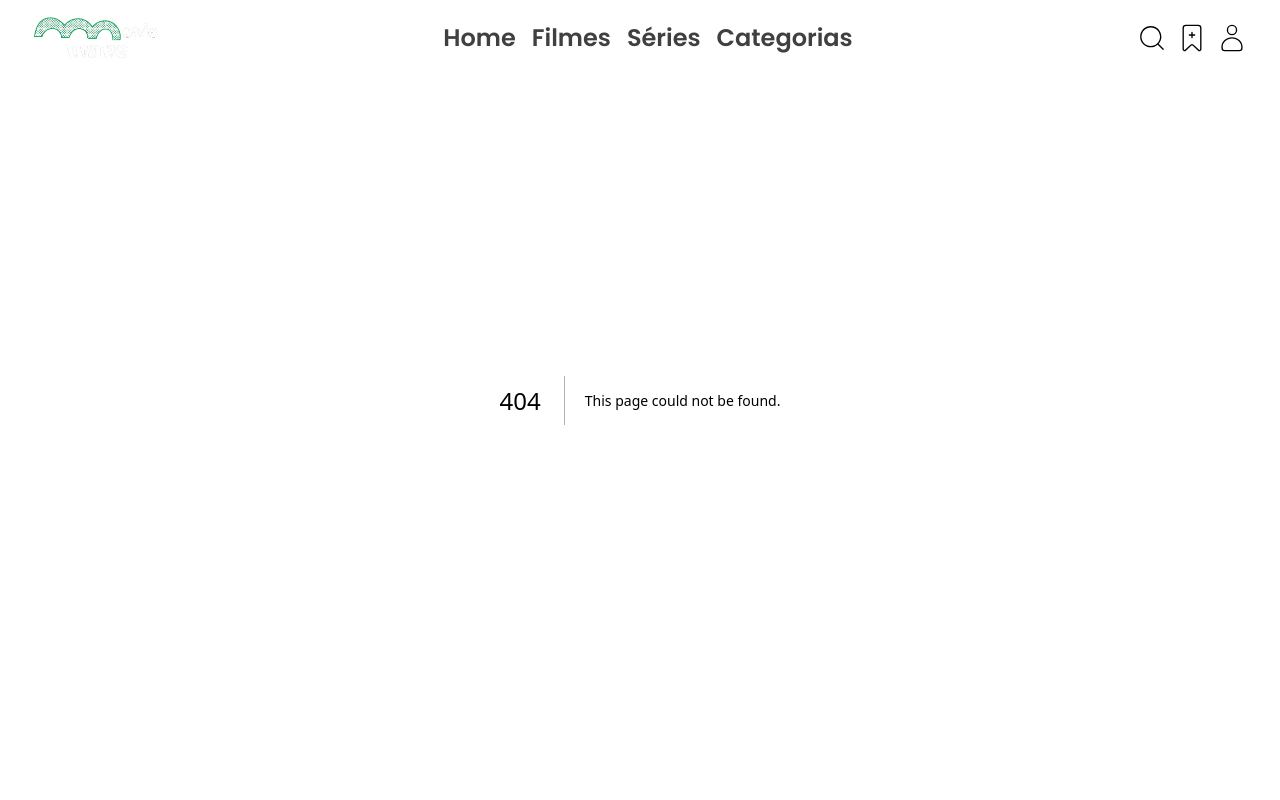
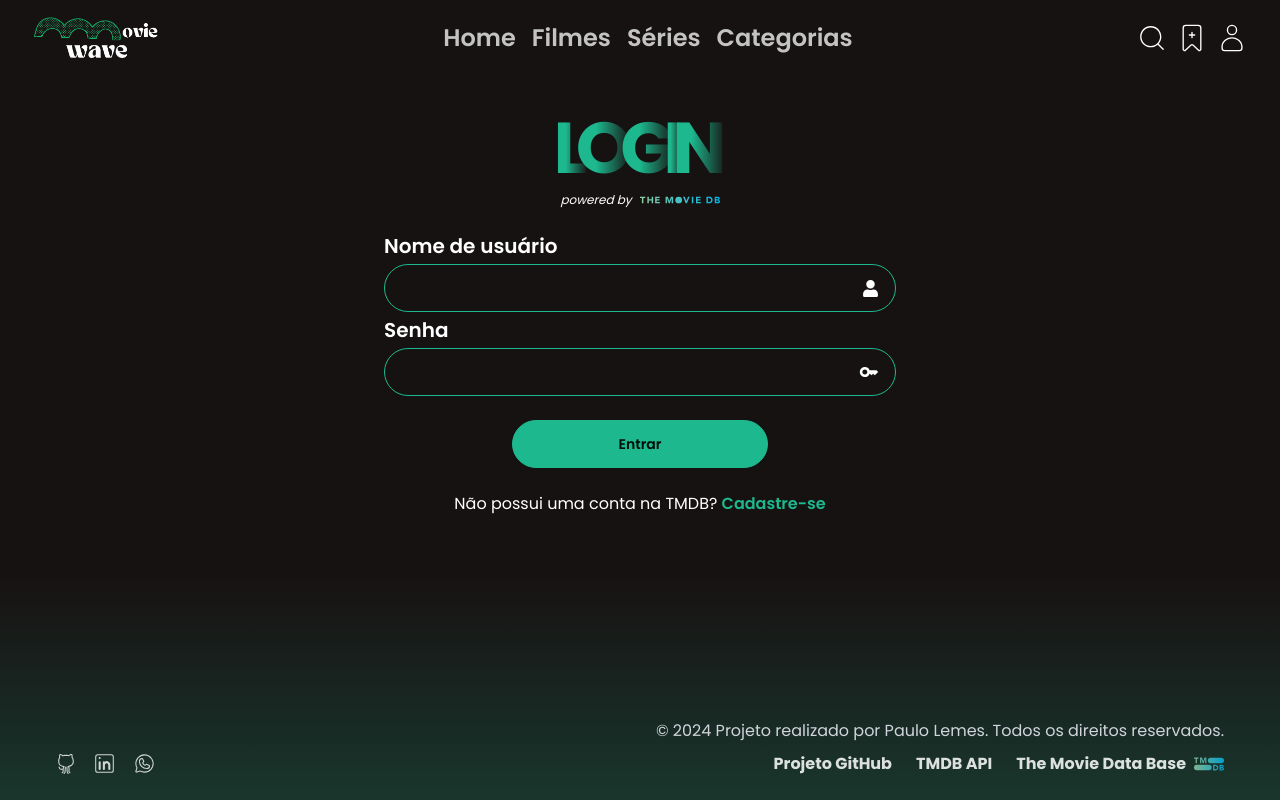
Before and after one commit to paulo-lemes/projeto-movie-wave-streaming, a Next.js app: page /login in a window 1280 px wide. Before the commit this address had no page. Shown: the top 800 px of the page. Built offline with nearby package versions, Linux system fonts and the light colour scheme.

Commit message:
Created login page

```diff
--- a/package.json
+++ b/package.json
@@ -10,6 +10,7 @@
   },
   "dependencies": {
     "classnames": "^2.5.1",
+    "cookie": "^0.6.0",
     "framer-motion": "^11.2.3",
     "next": "14.2.3",
     "react": "^18",
@@ -17,6 +18,7 @@
     "react-icons": "^5.2.0"
   },
   "devDependencies": {
+    "@types/cookie": "^0.6.0",
     "@types/node": "^20",
     "@types/react": "^18",
     "@types/react-dom": "^18",
--- a/src/app/actions.ts
+++ b/src/app/actions.ts
@@ -1,12 +1,92 @@
 "use server";
 
-import { content, PostContentObj } from "@/types";
+import {
+  content,
+  LoginData,
+  PostContentObj,
+  RequestSessionResponse,
+  RequestTokenResponse,
+} from "@/types";
 
 const headers = {
   accept: "application/json",
   "content-type": "application/json",
   Authorization: `Bearer ${process.env.API_TOKEN}`,
 };
+
+export async function getRequestToken(): Promise<
+  RequestTokenResponse | undefined
+> {
+  try {
+    const response = await fetch(
+      process.env.BASE_URL + `authentication/token/new`,
+      {
+        method: "GET",
+        headers,
+      }
+    );
+
+    if (!response.ok)
+      throw new Error(`Status ${response.status}- ${response.statusText}`);
+
+    const data = await response.json();
+    console.log(data);
+
+    return data;
+  } catch (err) {
+    console.error("Fetch error:", err);
+  }
+}
+
+export async function postLogin(
+  loginData: LoginData
+): Promise<RequestTokenResponse | undefined> {
+  try {
+    const response = await fetch(
+      process.env.BASE_URL + `authentication/token/validate_with_login`,
+      {
+        method: "POST",
+        headers,
+        body: JSON.stringify(loginData),
+      }
+    );
+
+    if (!response.ok)
+      throw new Error(`Status ${response.status}- ${response.statusText}`);
+
+    const data = await response.json();
+    console.log(data);
+
+    return data;
+  } catch (err) {
+    console.error("Fetch error:", err);
+  }
+}
+
+export async function getSessionId(
+  requestToken: string | undefined
+): Promise<RequestSessionResponse | undefined> {
+  try {
+    const response = await fetch(
+      process.env.BASE_URL + `authentication/session/new`,
+      {
+        method: "POST",
+        headers,
+        body: JSON.stringify({ request_token: requestToken }),
+      }
+    );
+
+    if (!response.ok)
+      throw new Error(`Status ${response.status}- ${response.statusText}`);
+
+    const data = await response.json();
+    console.log(data);
+
+    return data;
+  } catch (err) {
+    console.error("Fetch error:", err);
+  }
+}
 
 export async function getContentAccount(
   toggle: string,
--- /dev/null
+++ b/src/app/api/login/route.ts
@@ -0,0 +1,29 @@
+import { NextResponse } from "next/server";
+import { serialize } from "cookie";
+
+export async function POST(request: Request) {
+  const { sessionId } = await request.json();
+
+  if (sessionId) {
+    const response = NextResponse.json(
+      { message: "Login successfull" },
+      { status: 200 }
+    );
+
+    response.headers.set(
+      "Set-Cookie",
+      serialize("auth", sessionId, {
+        httpOnly: true,
+        maxAge: 60 * 60 * 24 * 7,
+        sameSite: "strict",
+        path: "/",
+      })
+    );
+    return response;
+  } else {
+    return NextResponse.json(
+      { message: "Invalid credentials" },
+      { status: 401 }
+    );
+  }
+}
--- /dev/null
+++ b/src/app/login/page.tsx
@@ -0,0 +1,111 @@
+import React from "react";
+import Image from "next/image";
+import TMDBLogo from "./assets/themoviedatabase-logo.svg";
+import { FadeInContent } from "@/components/FadeInContent";
+import { StyledTitle } from "@/components/StyledTitle";
+import { FaUser } from "react-icons/fa";
+import { MdOutlineKey } from "react-icons/md";
+import { getRequestToken, getSessionId, postLogin } from "../actions";
+import { redirect } from "next/navigation";
+import { headers } from "next/headers";
+
+export default function Login() {
+  const handleLogin = async (formData: FormData) => {
+    "use server";
+
+    const requestToken = await getRequestToken();
+
+    const loginData = {
+      username: formData.get("username"),
+      password: formData.get("password"),
+      request_token: requestToken?.request_token,
+    };
+
+    const login = await postLogin(loginData);
+    const session = await getSessionId(requestToken?.request_token);
+
+    const host = headers().get("host");
+    const protocal = process?.env.NODE_ENV === "development" ? "http" : "https";
+    const auth = await fetch(`${protocal}://${host}/api/login`, {
+      method: "POST",
+      headers: {
+        "Content-Type": "application/json",
+      },
+      body: JSON.stringify({ sessionId: session?.session_id }),
+    });
+
+    if (auth.ok) {
+      console.log("Login realizado com sucesso!");
+      redirect("/");
+    } else console.log("Login não realizado. Tente novamente.");
+  };
+
+  return (
+    <FadeInContent duration={1.5}>
+      <div className="mt-28 mb-10">
+        <form
+          action={handleLogin}
+          className="flex flex-col justify-center items-center gap-6 px-4"
+        >
+          <h2 className="text-6xl sm:text-7xl font-bold text-secondary">
+            <StyledTitle title="LOGIN" />
+          </h2>
+          <a
+            href="https://www.themoviedb.org/?language=pt-BR"
+            target="_blank"
+            rel="noopener noreferrer"
+            className="flex gap-2 -mt-4"
+          >
+            <p className="italic text-xs">powered by</p>
+            <Image
+              src={TMDBLogo}
+              alt="The Movie Data Base logo"
+              unoptimized
+              width={80}
+              height={80}
+            />
+          </a>
+          <div className="flex flex-col gap-1 w-full max-w-xs lg:max-w-lg">
+            <label htmlFor="username" className="font-semibold sm:text-xl">
+              Nome de usuário
+            </label>
+            <label className="input input-bordered input-secondary flex items-center gap-2">
+              <input
+                type="text"
+                name="username"
+                id="username"
+                className="grow rounded-lg pl-1"
+              />
+              <FaUser size={17} />
+            </label>
+            <label htmlFor="password" className="font-semibold sm:text-xl">
+              Senha
+            </label>
+            <label className="input input-bordered input-secondary flex items-center gap-2">
+              <input
+                type="password"
+                name="password"
+                id="password"
+                className="grow rounded-lg pl-1"
+              />
+              <MdOutlineKey size={20} />
+            </label>
+          </div>
+          <button type="submit" className="btn btn-wide btn-secondary">
+            Entrar
+          </button>
+          <p className="text-center">
+            Não possui uma conta na TMDB?{" "}
+            <a
+              href="https://www.themoviedb.org/signup?language=pt-BR"
+              target="_blank"
+              className="text-secondary font-semibold"
+            >
+              Cadastre-se
+            </a>
+          </p>
+        </form>
+      </div>
+    </FadeInContent>
+  );
+}
--- a/src/components/ContentDetails/index.tsx
+++ b/src/components/ContentDetails/index.tsx
@@ -84,7 +84,7 @@ export function ContentDetails({
             >
               <Link
                 href={homepage}
-                target="blank"
+                target="_blank"
                 className="flex items-center"
               >
                 <CiLink size={30} />{" "}
--- a/src/components/Footer/index.tsx
+++ b/src/components/Footer/index.tsx
@@ -20,21 +20,21 @@ export function Footer() {
       <div className="flex gap-4 items-center order-first sm:order-2">
         <a
           href="https://github.com/paulo-lemes"
-          target="blank"
+          target="_blank"
           className={iconStyle}
         >
           <SlSocialGithub size={20} />
         </a>
         <a
           href="https://www.linkedin.com/in/-paulolemes/"
-          target="blank"
+          target="_blank"
           className={iconStyle}
         >
           <CiLinkedin size={25} />
         </a>
         <a
           href="https://api.whatsapp.com/send/?phone=5511993385824&text&type=phone_number&app_absent=0"
-          target="blank"
+          target="_blank"
           className={iconStyle}
         >
           <PiWhatsappLogoLight size={23} />
@@ -44,7 +44,7 @@ export function Footer() {
         <li className={linkStyle}>
           <a
             href="https://github.com/paulo-lemes/projeto-movie-wave-streaming"
-            target="blank"
+            target="_blank"
           >
             Projeto GitHub
           </a>
@@ -52,7 +52,7 @@ export function Footer() {
         <li className={linkStyle}>
           <a
             href="https://developer.themoviedb.org/docs/getting-started"
-            target="blank"
+            target="_blank"
           >
             TMDB API
           </a>
@@ -60,11 +60,11 @@ export function Footer() {
         <li className={linkStyle}>
           <a
             href="https://www.themoviedb.org/?language=pt-BR"
-            target="blank"
+            target="_blank"
             className="flex gap-2"
           >
             The Movie Data Base
-            <Image src={TMDBLogo} alt="" width={30} height={30} />
+            <Image src={TMDBLogo} alt="TMDB (The Movie Data Base) logo" width={30} height={30} />
           </a>
         </li>
       </ul>
--- a/src/components/LinkProvider/index.tsx
+++ b/src/components/LinkProvider/index.tsx
@@ -22,7 +22,7 @@ export function LinkProvider({
   console.log(path[0]);
 
   return path[0] ? (
-    <motion.a whileHover={{ scale: 1.15 }} href={path[0]} target="blank">
+    <motion.a whileHover={{ scale: 1.15 }} href={path[0]} target="_blank">
       {children}
     </motion.a>
   ) : (
--- a/src/components/Navbar/index.tsx
+++ b/src/components/Navbar/index.tsx
@@ -20,7 +20,11 @@ export function Navbar() {
 
       scrolled &&
       scrolled >=
-        (pathname === "/categories" || pathname === "/search" ? 5 : 200)
+        (pathname === "/categories" ||
+        pathname === "/search" ||
+        pathname === "/login"
+          ? 5
+          : 200)
         ? setIsTop(false)
         : setIsTop(true);
     });
--- a/src/components/ToggleContentAccount/index.tsx
+++ b/src/components/ToggleContentAccount/index.tsx
@@ -51,7 +51,7 @@ export function ToggleContentAccount({
   if (toggle === "favorite")
     return (
       <button
-        className="cursor-pointer tooltip tooltip-bottom"
+        className="cursor-pointer tooltip tooltip-right lg:tooltip-bottom"
         title={`${isInAccount ? "Remover dos" : "Adicionar aos"} favoritos`}
         data-tip={`${isInAccount ? "Remover dos" : "Adicionar aos"} favoritos`}
         onClick={handleClick}
@@ -67,7 +67,7 @@ export function ToggleContentAccount({
   if (toggle === "watchlist")
     return (
       <button
-        className="cursor-pointer tooltip tooltip-bottom"
+        className="cursor-pointer tooltip tooltip-right lg:tooltip-bottom"
         title={`${
           isInAccount ? "Remover da" : "Adicionar na"
         } lista de interesses`}
```
Also changed, not shown: src/types/index.ts (+27 -7 lines), src/app/login/assets/themoviedatabase-logo.svg (added), 1 other file (tests, documents, lock files or other folders).
